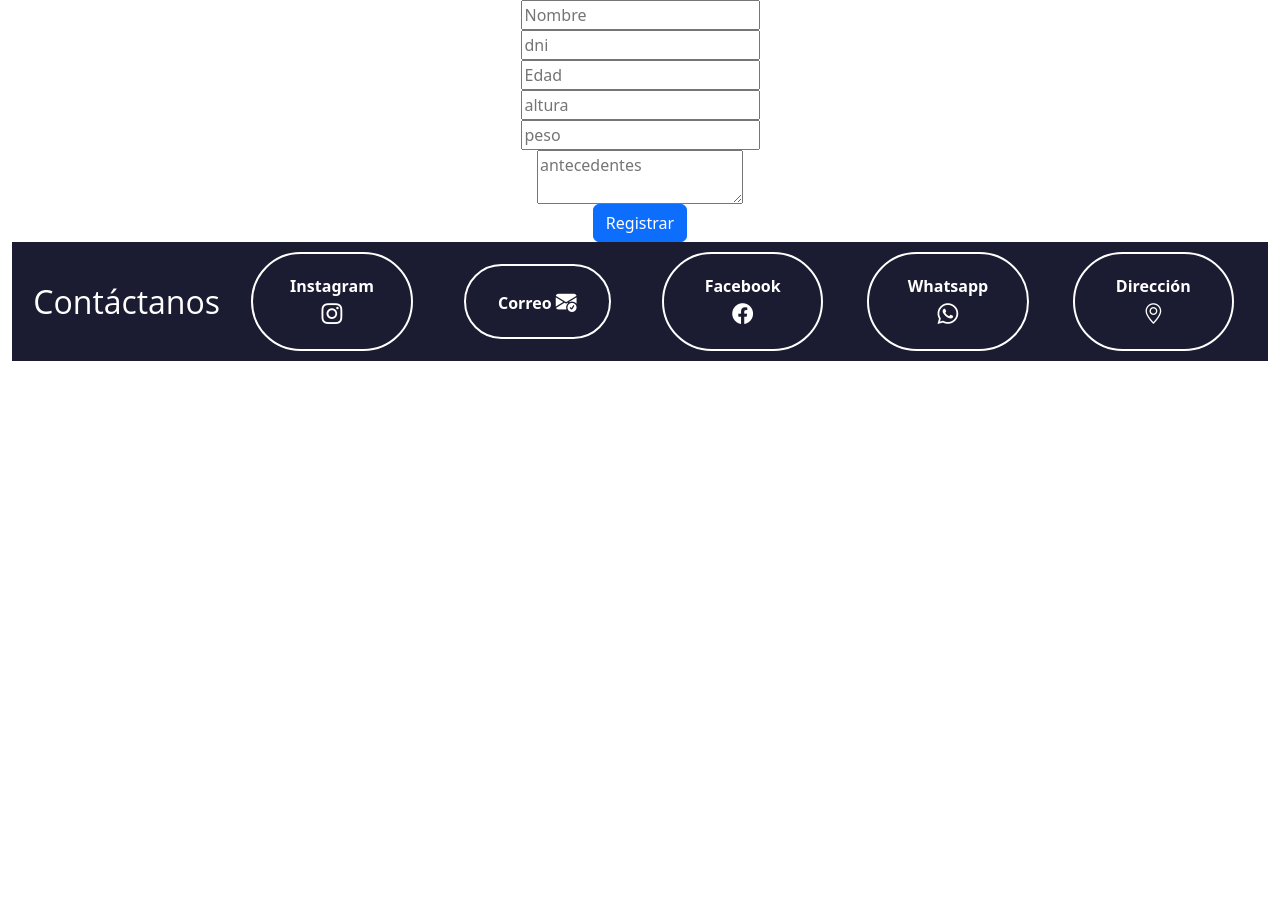
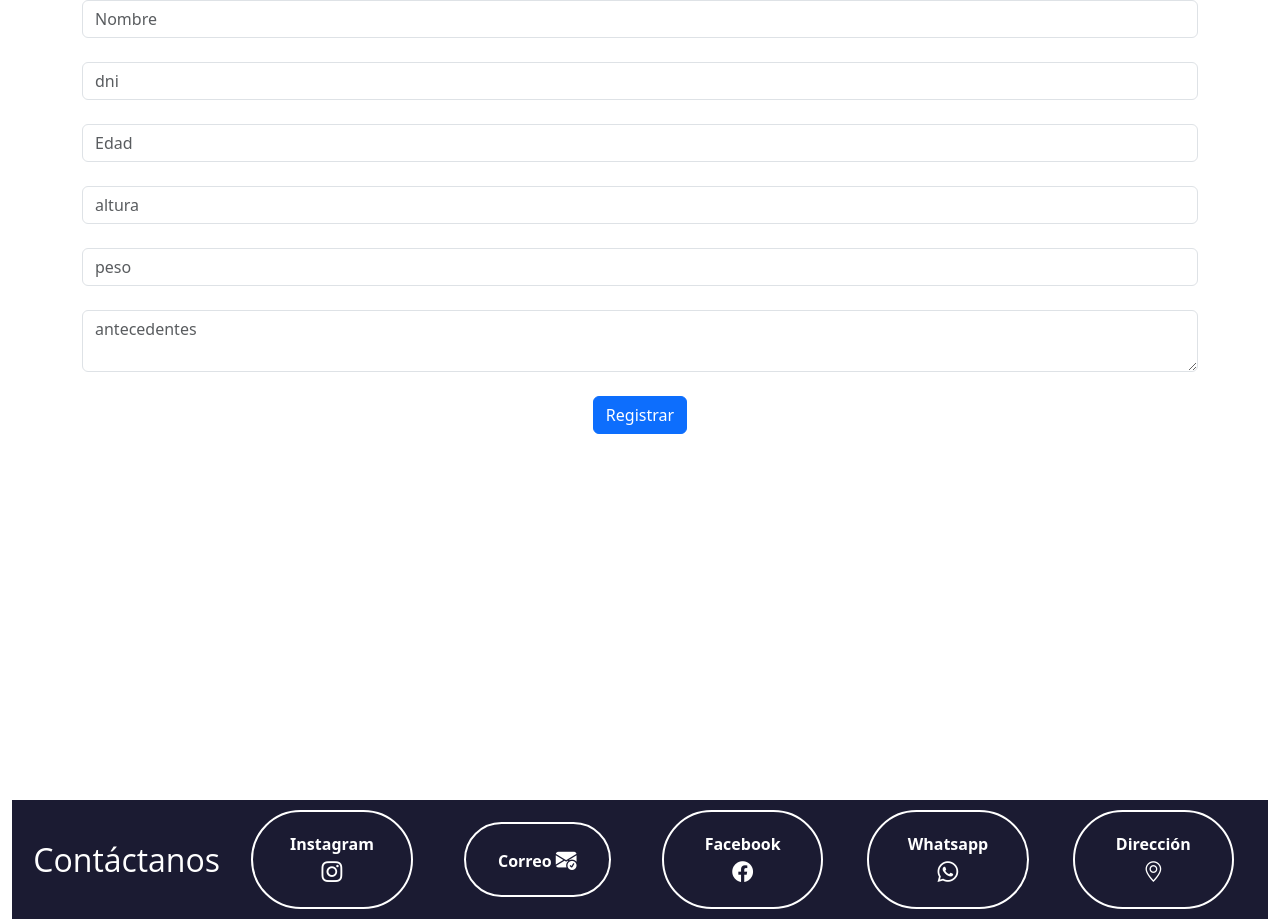
Before and after one commit to vladimirmarcos/trabajofinal, a Flask app: page /paciente in a window 1280 px wide. Shown: the part 104-1023 px from the top of the page. Before the commit the page ends 904 px from the top, so only its background shows below. Run offline with Flask 3, Linux system fonts and the light colour scheme; the first user in the database is signed in.

Commit message:
front mejorado

```diff
--- a/app.py
+++ b/app.py
@@ -12,7 +12,7 @@ app = Flask(__name__)
 global_numero=0
 app.config['SECRET_KEY'] = '7110c8ae51a4b5af97be6534caef90e4bb9bdcb3380af008f90b23a5d1616bf319bc298105da20fe'
 app.config['SQLALCHEMY_DATABASE_URI'] = 'sqlite:///'+os.path.join(basedir, 'medico.db')
-app.config["UPLOAD_FOLDER"]="static/uploads"
+app.config["UPLOAD_FOLDER"]="static"
 app.config['SQLALCHEMY_TRACK_MODIFICATIONS'] = False
 login_manager = LoginManager(app)
 csrf=CSRFProtect(app)
@@ -91,7 +91,7 @@ def servicios_oculares():
                 id_paciente=paciente.id_paciente
                 fisico=Fisico.get_by_id_paciente(id_paciente)
                 nombre=fisico.nombre
-                filename=nombre+"/"+filename
+                filename="uploads/"+nombre+"/"+filename
                 file.save(os.path.join(app.config["UPLOAD_FOLDER"],filename))
                 img_modelo= os.path.join(app.config["UPLOAD_FOLDER"],filename)
                 predictions_raw=red(img_modelo)
@@ -101,7 +101,7 @@ def servicios_oculares():
                 scr=algo[2]
                 caso=Diagnostico(id_paciente=id_paciente,ojo_sano=s,dr=dr,crs=scr)
                 caso.save()
-                imagen=Imagenes(direccion=img_modelo,id_paciente=id_paciente,imagenes_fecha_tomada=date.today())
+                imagen=Imagenes(direccion=filename,id_paciente=id_paciente,imagenes_fecha_tomada=date.today())
                 imagen.save()
                 return render_template ('servicios_oculares.html',flag=0,form=form,mensaje1=s,mensaje2=dr,mensaje3=scr)
             else:
@@ -152,7 +152,7 @@ def servicios_paciente():
 def servicios_paciente_historia():
     error=None
     dni=None
-
+    form=Informacion(request.form)
     fisico=None
     if current_user.is_authenticated :
         form=Informacion(request.form)
@@ -170,11 +170,8 @@ def servicios_paciente_historia():
                 fisico=Fisico.get_by_id_paciente(id_paciente)
                 diagnosticos=Diagnostico.get_by_ide(id_paciente)
                 imagenes=Imagenes.get_by_ide(id_paciente)
-
-
-
-
-                return render_template ('paciente_historia.html',form=form,error=error,dni=dni,fisico=fisico,diagnosticos=diagnosticos,imagenes=imagenes)
+                name=imagenes[0].direccion
+                return render_template ('paciente_historia.html',form=form,error=error,dni=dni,fisico=fisico,diagnosticos=diagnosticos,imagenes=imagenes,name=name)
 
 
     return render_template("paciente_historia.html",form=form,error=error,dni=dni,fisico=fisico)
--- a/static/css/style.css
+++ b/static/css/style.css
@@ -149,12 +149,17 @@ h1 {
     min-height: 100vh;
     min-width: 100vh;
 }
+.paciente{
+    min-height: 100vh;
+    min-width: 100vh;
+}
 .preguntas-frecuentes .container .row .columna i{
     object-fit: contain;
 }
 
 .login{
     min-height: 100vh;
+    min-width: 100vh;
 }
 
 .registro{
--- a/templates/base.html
+++ b/templates/base.html
@@ -18,10 +18,10 @@
   {% block content %}
 
   {% endblock %}
-  <footer class="footer">
+
   {% include "contacto.html" %}
 
-</footer>
+
   <script src="https://cdn.jsdelivr.net/npm/bootstrap@5.3.0/dist/js/bootstrap.bundle.min.js" integrity="sha384-geWF76RCwLtnZ8qwWowPQNguL3RmwHVBC9FhGdlKrxdiJJigb/j/68SIy3Te4Bkz" crossorigin="anonymous"></script>
 </body>
 </html>
--- a/templates/login_form.html
+++ b/templates/login_form.html
@@ -10,7 +10,7 @@
             <div class="form-group">
 
                 <div class="container d-flex justify-content-center align-item-center">
-                {{ form.email(class_="form-control-md",placeholder='Email de usuario')}}  <br>
+                {{ form.email(class_="form-control",placeholder='Email de usuario')}}  <br>
                 {% for error in form.email.errors %}
                 <span style="color: red;">{{ error }}</span>
                 {% endfor %}
@@ -18,7 +18,7 @@
             </div>
             <div class="form-group">
                 <div class="container d-flex justify-content-center align-item-center">
-                {{ form.password (class_="form-control-md",placeholder='Contraseña') }}<br>
+                {{ form.password (class_="form-control",placeholder='Contraseña') }}<br>
                 {% for error in form.password.errors %}
                 <span style="color: red;">{{ error }}</span>
                 {% endfor %}
--- a/templates/navbar.html
+++ b/templates/navbar.html
@@ -92,7 +92,7 @@
               <li><a class="dropdown-item" href="{{ url_for('servicios_oculares') }}">Servicios Oculares</a></li>
               <li><a class="dropdown-item" href="#">Another action</a></li>
               <li><hr class="dropdown-divider"></li>
-              <li><a class="dropdown-item" href="#">Something else here</a></li>
+
             </ul>
           </li>
           <li class="nav-item dropdown">
@@ -101,9 +101,9 @@
             </a>
             <ul class="dropdown-menu" aria-labelledby="navbarDropdown">
               <li><a class="dropdown-item" href="{{ url_for('servicios_paciente') }}">Cargar Paciente</a></li>
-              <li><a class="dropdown-item" href="#">Another action</a></li>
+              <li><a class="dropdown-item" href="{{ url_for('servicios_paciente_historia') }}">Historial Paciente</a></li>
               <li><hr class="dropdown-divider"></li>
-              <li><a class="dropdown-item" href="#">Something else here</a></li>
+
             </ul>
           </li>
           <li class="nav-item">
--- a/templates/paciente.html
+++ b/templates/paciente.html
@@ -7,72 +7,76 @@
 
 
 
-<div>
+<div >
     {% if error %}
     <p style="color: red;"><strong>Error:</strong> {{ error }}
     {% endif %}
-    <div class="login">
+    <div class="paciente">
         <form action="" method="post" novalidate>
             {{ form.hidden_tag() }}
 
             <div class="form-group">
                 <div class="container d-flex justify-content-center align-item-center">
-                {{ form.name(class_="form-control-md",placeholder='Nombre') }}<br>
+                {{ form.name(class_="form-control",placeholder='Nombre') }}<br>
                 {% for error in form.name.errors %}
                 <span style="color: red;">{{ error }}</span>
                 {% endfor %}
+                </div>
             </div>
-            </div>
+            <br>
             <div class="form-group">
-
                 <div class="container d-flex justify-content-center align-item-center">
-                {{ form.dni(class_="form-control-md",placeholder='dni')}}  <br>
+                {{ form.dni(class_="form-control",placeholder='dni')}}  <br>
                 {% for error in form.edad.errors %}
                 <span style="color: red;">{{ error }}</span>
                 {% endfor %}
+                </div>
             </div>
-            </div>
+
+            <br>
+
             <div class="form-group">
-
                 <div class="container d-flex justify-content-center align-item-center">
-                {{ form.edad(class_="form-control-md",placeholder='Edad')}}  <br>
+                {{ form.edad(class_="form-control",placeholder='Edad')}}  <br>
                 {% for error in form.edad.errors %}
                 <span style="color: red;">{{ error }}</span>
                 {% endfor %}
+                </div>
             </div>
-            </div>
+
+            <br>
             <div class="form-group">
                 <div class="container d-flex justify-content-center align-item-center">
-                {{ form.altura (class_="form-control-md",placeholder='altura') }}<br>
+                {{ form.altura (class_="form-control",placeholder='altura') }}<br>
                 {% for error in form.altura.errors %}
                 <span style="color: red;">{{ error }}</span>
                 {% endfor %}
+                </div>
             </div>
-
+            <br>
             <div class="form-group">
                 <div class="container d-flex justify-content-center align-item-center">
-                {{ form.peso (class_="form-control-md",placeholder='peso') }}<br>
+                {{ form.peso (class_="form-control",placeholder='peso') }}<br>
                 {% for error in form.peso.errors %}
                 <span style="color: red;">{{ error }}</span>
                 {% endfor %}
+                </div>
             </div>
-
+            <br>
             <div class="form-group">
                 <div class="container d-flex justify-content-center align-item-center">
-                {{ form.antecedente (class_="form-control-md",placeholder='antecedentes') }}<br>
+                {{ form.antecedente (class_="form-control",placeholder='antecedentes') }}<br>
                 {% for error in form.antecedente.errors %}
                 <span style="color: red;">{{ error }}</span>
                 {% endfor %}
+                 </div>
             </div>
-
-
-
-            </div>
-
+           <br>
             <div class="container d-flex justify-content-center align-item-center">
                 {{ form.submit(class_="btn btn-primary") }}
             </div>
         </form>
+        </div>
 
 </div>
 
--- a/templates/paciente_historia.html
+++ b/templates/paciente_historia.html
@@ -18,8 +18,8 @@
             {% for error in form.dni.errors %}
             <span style="color: red;">{{ error }}</span>
             {% endfor %}
+            </div>
         </div>
-
     </form>
 </div>
     <div>
@@ -33,7 +33,7 @@
   <h2>{{diagnostico.dr}}</h2>
   <h2>CSR: </h2>
   <h2>{{diagnostico.crs}}</h2>
- <img src="{{ url_for('static', filename='{imagenes[loop.index].direccion}') }}" alt="imagen diagnostico">
+ <img src="{{ url_for('static', filename='name') }}" alt="imagen diagnostico">
 {% endfor %}
 </div>
 {% endif %}
```
Also changed, not shown: templates/signup_form.html (+4 -4 lines), medico.db, static/uploads/CSR3.jpeg (deleted), static/uploads/pepe grillo/CSR10.jpeg (deleted), static/uploads/pepe grillo/CSR14.jpeg (deleted), static/uploads/vladimir/CSR10.jpeg (deleted), static/uploads/vladimir/CSR14.jpeg (deleted).
